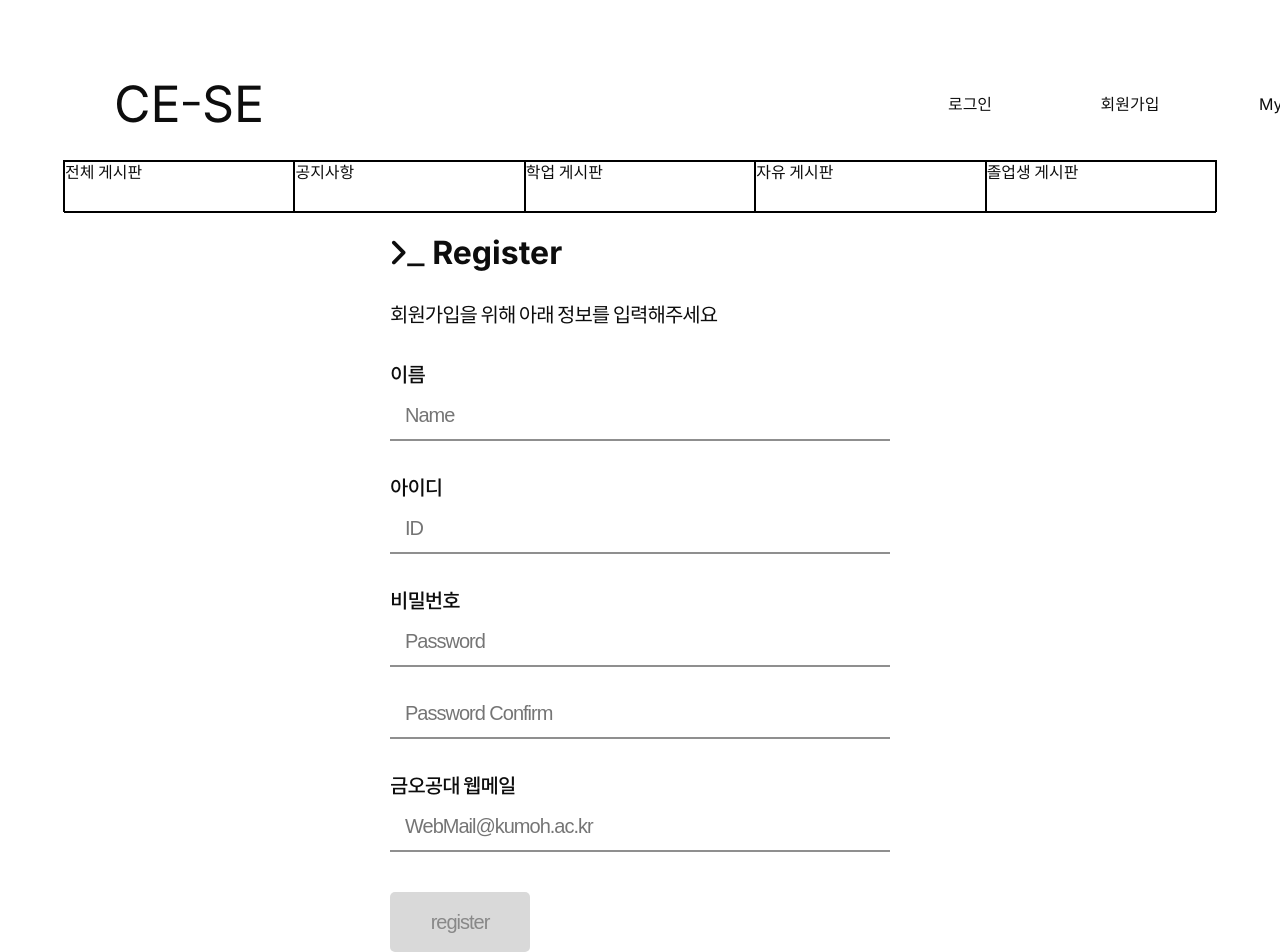
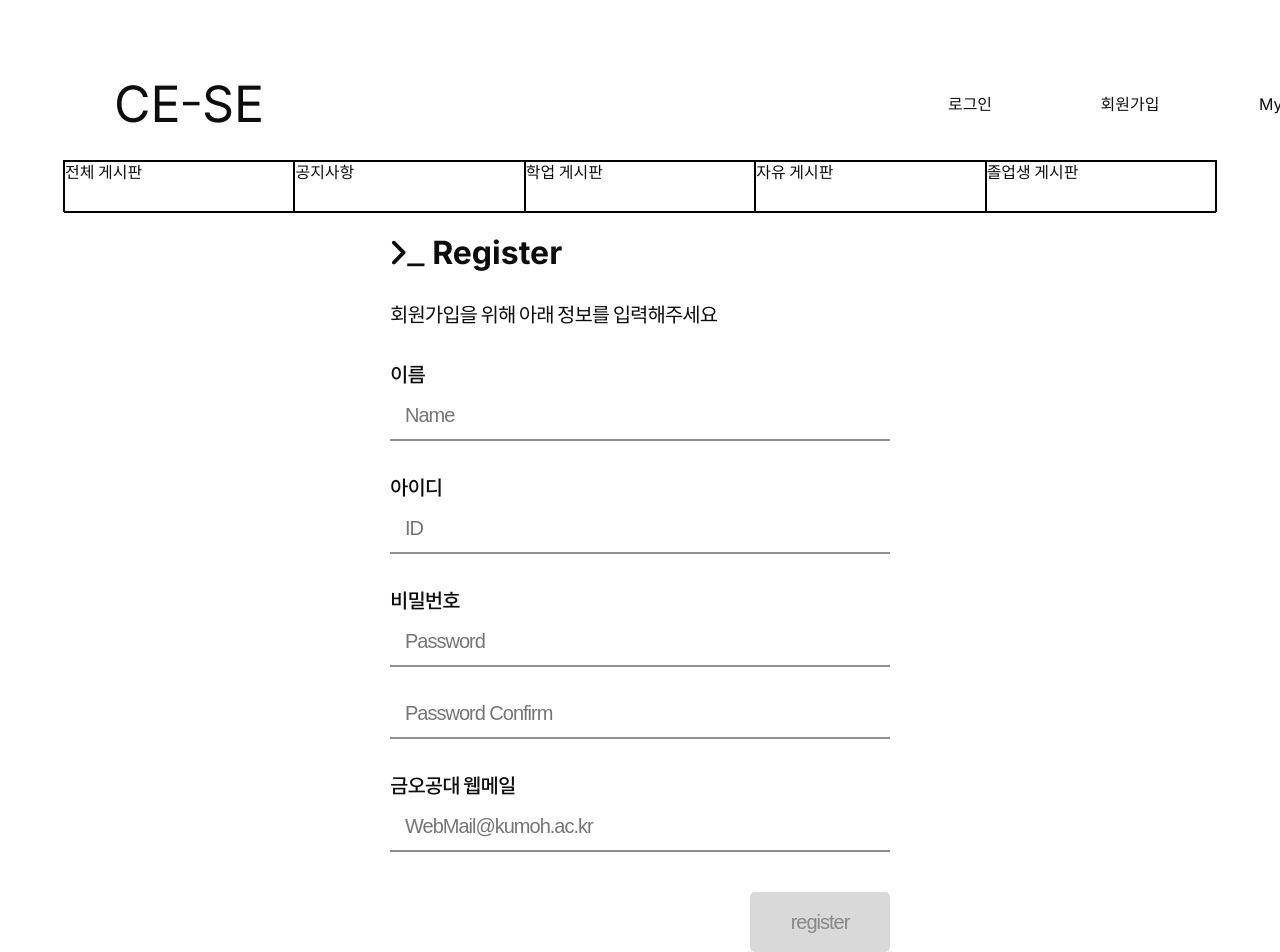
Before and after one commit to jkc-mycode/KIT-CE-CS-Frontend, a React (Create React App) app: page /signup in a window 1280 px wide. Shown: the top 952 px of the page. Built offline with nearby package versions, Linux system fonts and the light colour scheme.

Commit message:
22.07.06 Register.css Register.js 수정

```diff
--- a/src/Components/Register.css
+++ b/src/Components/Register.css
@@ -50,13 +50,19 @@
 }
 
 .register_button {
+    margin-top: 40px;
     border: 0px;
-    margin-top: 40px;
-    margin-right: 0px;
+    border-radius: 5px;
+
+    position: absolute;
+    right: 0%;
 
     width: 140px;
     height: 60px;
 
     background: #D9D9D9;
-    border-radius: 5px;
 }
+
+.button_container{
+    position: relative;
+}
--- a/src/Components/Register.js
+++ b/src/Components/Register.js
@@ -54,7 +54,9 @@ function RegisterPage(){
                 <div className="input_row">
                     <input type="email" name="webmail" value={webmail} placeholder="WebMail@kumoh.ac.kr" className="webmail_input" onChange={onMailHandler} /><br/>
                 </div>
-                <button type="submit" className="register_button" onSubmit={onSubmit} >register</button>
+                <div className="button_container">
+                    <button type="submit" className="register_button" onSubmit={onSubmit} >register</button>
+                </div>
             </form>
         </div>
     )
```
